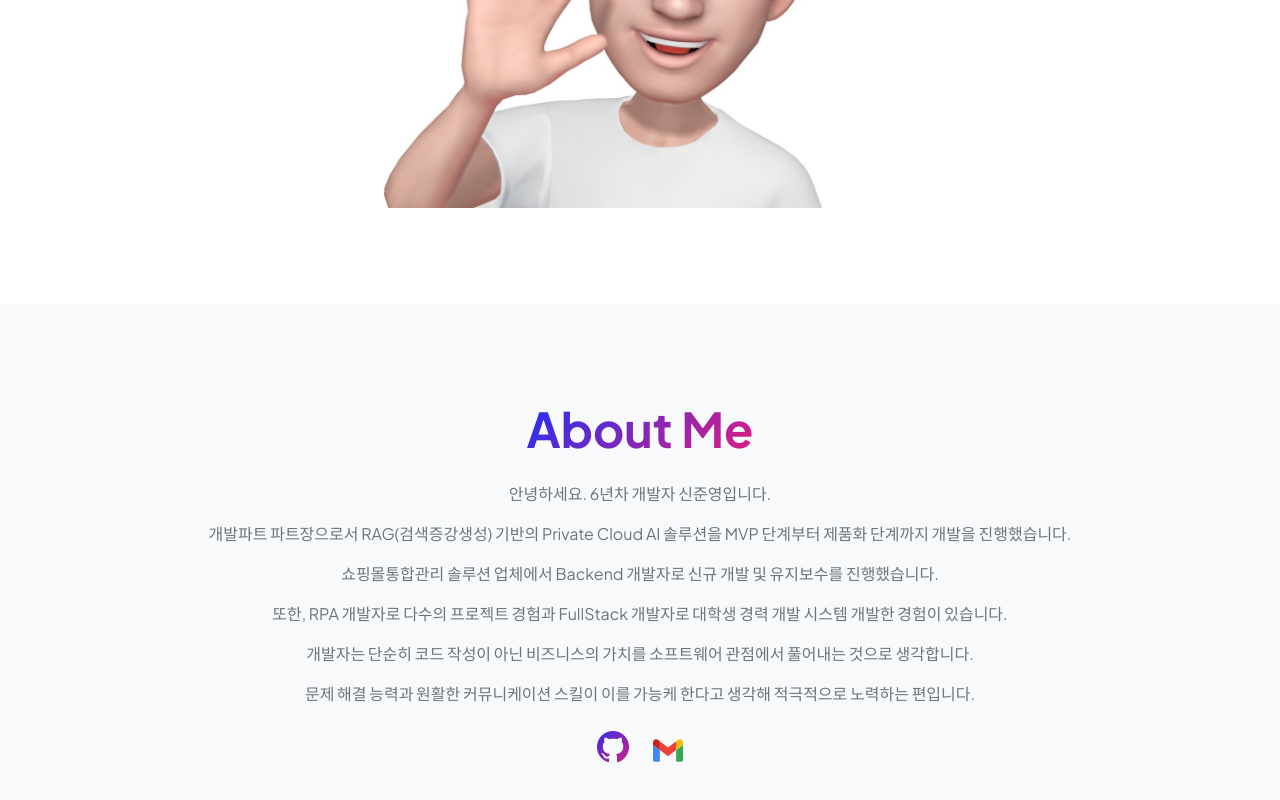
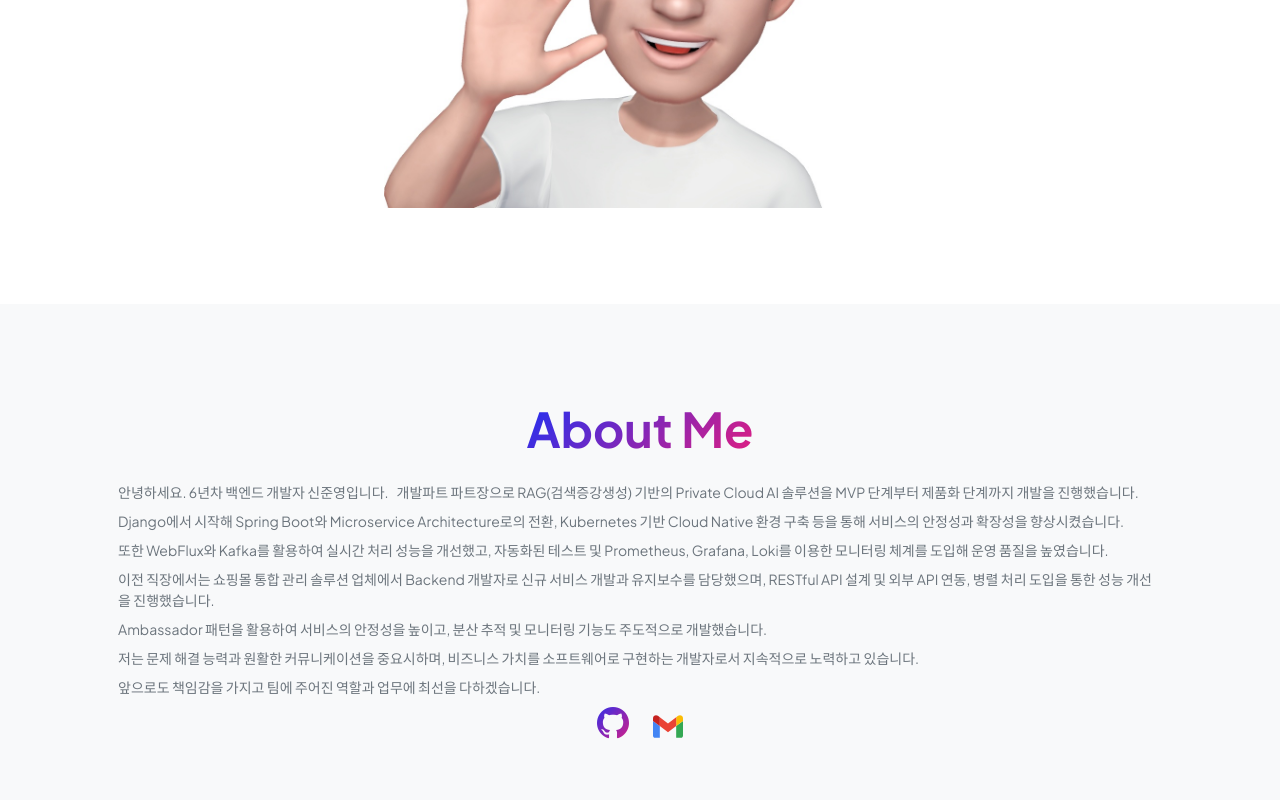
Before and after one commit to jyshine/jyshine.github.io, a plain HTML site: page index.html in a window 1280 px wide. Shown: the part 761-1561 px from the top of the page. Drawn offline with nearby package versions, Linux system fonts and the light colour scheme.

Commit message:
feat: intro, project 수정

```diff
--- a/index.html
+++ b/index.html
@@ -76,12 +76,16 @@
                             <div class="text-center my-5">
                                 <h2 class="display-5 fw-bolder"><span class="text-gradient d-inline">About Me</span></h2>
                                 <p class="lead fw-light mb-4"></p>
-                                <p class="text-muted">안녕하세요. 6년차 개발자 신준영입니다. </p>
-                                <p class="text-muted">개발파트 파트장으로서 RAG(검색증강생성) 기반의 Private Cloud AI 솔루션을 MVP 단계부터 제품화 단계까지 개발을 진행했습니다.</p>
-                                <p class="text-muted">쇼핑몰통합관리 솔루션 업체에서 Backend 개발자로 신규 개발 및 유지보수를 진행했습니다. </p>
-                                <p class="text-muted">또한, RPA 개발자로 다수의 프로젝트 경험과 FullStack 개발자로 대학생 경력 개발 시스템 개발한 경험이 있습니다. </p>
-                                <p class="text-muted">개발자는 단순히 코드 작성이 아닌 비즈니스의 가치를 소프트웨어 관점에서 풀어내는 것으로 생각합니다. </p>
-                                <p class="text-muted">문제 해결 능력과 원활한 커뮤니케이션 스킬이 이를 가능케 한다고 생각해 적극적으로 노력하는 편입니다.  </p>
+                                <div class="text-muted" style="display: flex; flex-wrap: wrap; gap: 8px; font-size: 14px; text-align: left; justify-content: flex-start;">
+                                    <span>안녕하세요. 6년차 백엔드 개발자 신준영입니다.</span>
+                                    <span>개발파트 파트장으로 RAG(검색증강생성) 기반의 Private Cloud AI 솔루션을 MVP 단계부터 제품화 단계까지 개발을 진행했습니다.</span>
+                                    <span>Django에서 시작해 Spring Boot와 Microservice Architecture로의 전환, Kubernetes 기반 Cloud Native 환경 구축 등을 통해 서비스의 안정성과 확장성을 향상시켰습니다.</span>
+                                    <span>또한 WebFlux와 Kafka를 활용하여 실시간 처리 성능을 개선했고, 자동화된 테스트 및 Prometheus, Grafana, Loki를 이용한 모니터링 체계를 도입해 운영 품질을 높였습니다.</span>
+                                    <span>이전 직장에서는 쇼핑몰 통합 관리 솔루션 업체에서 Backend 개발자로 신규 서비스 개발과 유지보수를 담당했으며, RESTful API 설계 및 외부 API 연동, 병렬 처리 도입을 통한 성능 개선을 진행했습니다.</span>
+                                    <span>Ambassador 패턴을 활용하여 서비스의 안정성을 높이고, 분산 추적 및 모니터링 기능도 주도적으로 개발했습니다.</span>
+                                    <span>저는 문제 해결 능력과 원활한 커뮤니케이션을 중요시하며, 비즈니스 가치를 소프트웨어로 구현하는 개발자로서 지속적으로 노력하고 있습니다.</span>
+                                    <span>앞으로도 책임감을 가지고 팀에 주어진 역할과 업무에 최선을 다하겠습니다.</span>
+                                  </div>
                                 <div class="d-flex justify-content-center fs-2 gap-4">
 <!--                                    <a class="text-gradient" href="#!"><i class="bi bi-twitter"></i></a>-->
 <!--                                    <a class="text-gradient" href="#!"><i class="bi bi-linkedin"></i></a>-->
```
Also changed, not shown: projects.html (+6 -5 lines).
